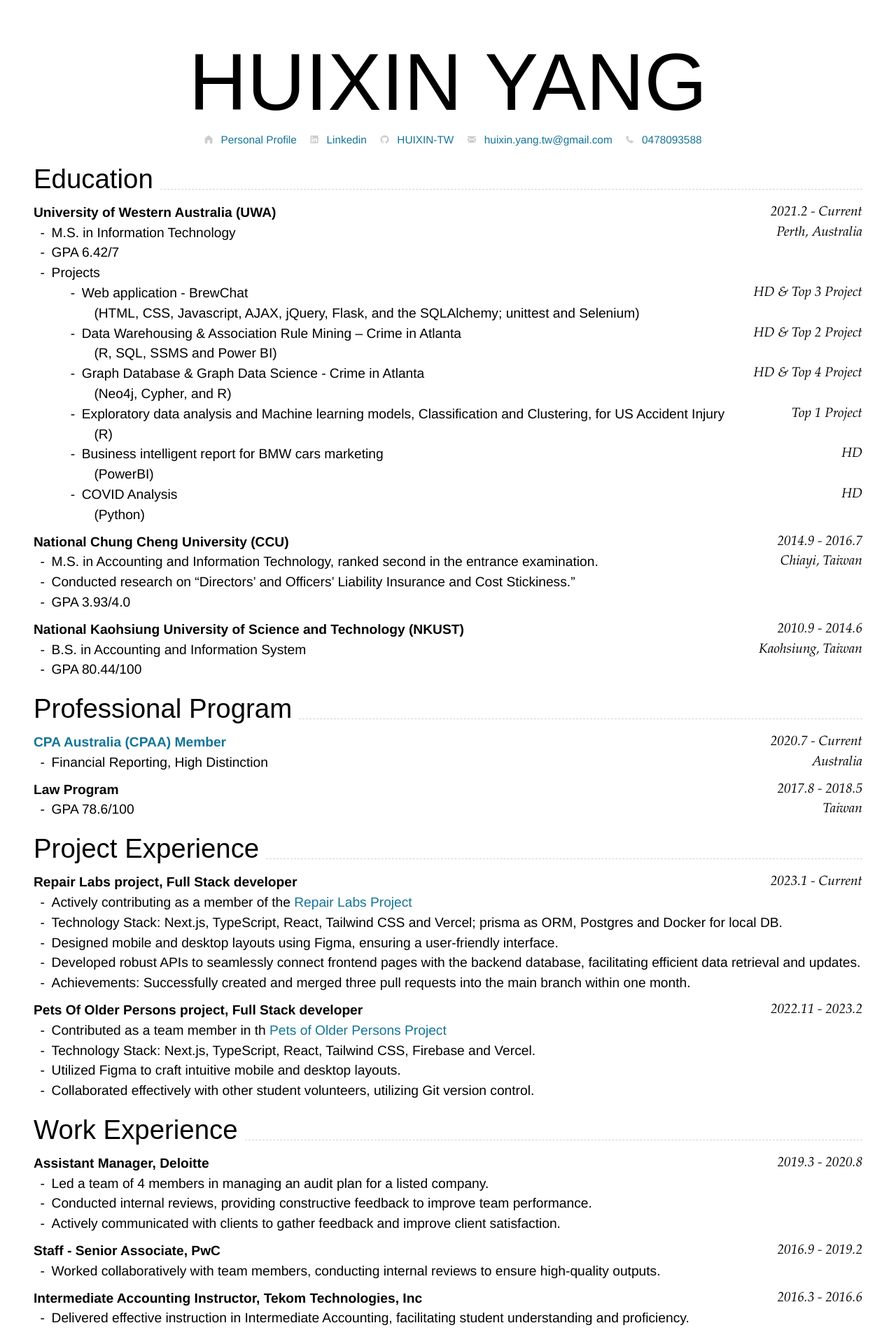
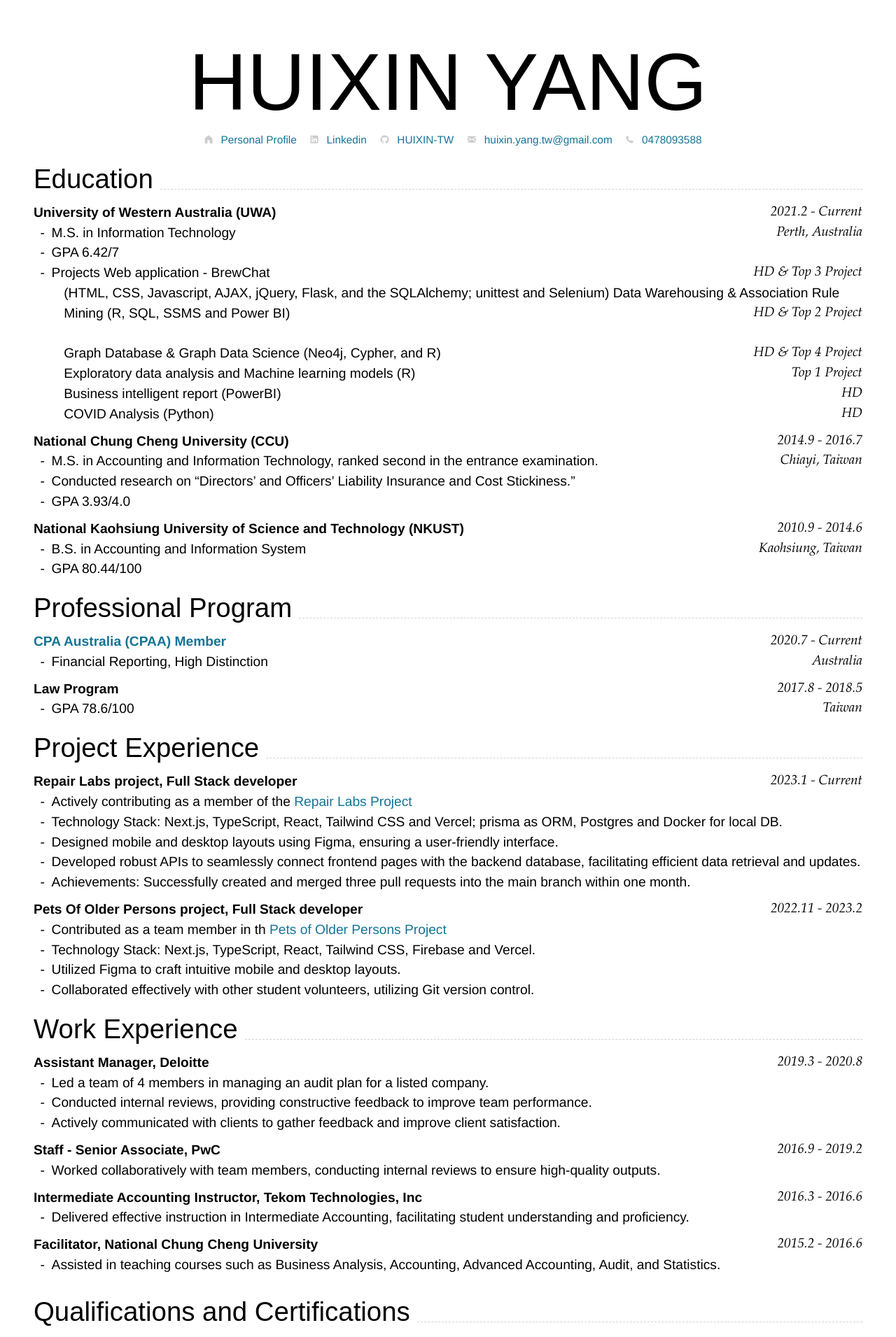
Before and after one commit to HUIXIN-TW/Resume, a Jekyll site: the page built from index.md, in a window 1280 px wide. Shown: the top 1911 px of the page at 70% size. Built offline with Jekyll 4.4.1, drawn with Linux system fonts in a browser that asks for light colours; nearby versions of some CDN libraries.

Commit message:
update layout

```diff
--- a/index.md
+++ b/index.md
@@ -45,18 +45,13 @@ Perth, Australia
 -   M.S. in Information Technology
 -   GPA 6.42/7
 -   Projects
-    -   Web application - BrewChat `HD & Top 3 Project` <br>
+    Web application - BrewChat `HD & Top 3 Project` <br>
     (HTML, CSS, Javascript, AJAX, jQuery, Flask, and the SQLAlchemy; unittest and Selenium)
-    -   Data Warehousing & Association Rule Mining – Crime in Atlanta `HD & Top 2 Project`<br>
-    (R, SQL, SSMS and Power BI)
-    -   Graph Database & Graph Data Science - Crime in Atlanta `HD & Top 4 Project`<br>
-    (Neo4j, Cypher, and R)
-    -   Exploratory data analysis and Machine learning models, Classification and Clustering, for US Accident Injury `Top 1 Project`<br>
-    (R)
-    -   Business intelligent report for BMW cars marketing `HD`<br>
-    (PowerBI)
-    -   COVID Analysis `HD`<br>
-    (Python)
+    Data Warehousing & Association Rule Mining (R, SQL, SSMS and Power BI) `HD & Top 2 Project`<br>
+    Graph Database & Graph Data Science (Neo4j, Cypher, and R) `HD & Top 4 Project`<br>
+    Exploratory data analysis and Machine learning models (R) `Top 1 Project`<br>
+    Business intelligent report (PowerBI) `HD`<br>
+    COVID Analysis (Python) `HD`<br>
 
 <!--
 -   Software requirements and design analysis for Transportation system - shuttleUWA
--- a/media/cv-print.css
+++ b/media/cv-print.css
@@ -132,8 +132,8 @@ table {
 
 body {
   font: normal normal 400;
-  font-size: 10pt;
-  line-height: 1em;
+  font-size: 11pt;
+  line-height: 1.5em;
   /*also written as...  font: normal normal 400 100%/1.5em;*/
   font-family: "Helvetica", sans-serif;
   /* margin: 0.5in 0.5in 0.5in 0.5in */
@@ -156,7 +156,7 @@ em {
 h1 {
   font-family: "Avenir Next", sans-serif;
   text-align: center;
-  font-size: 30pt;
+  font-size: 28pt;
   font-weight: lighter;
   position: relative;
   line-height: 1.2em;
@@ -172,7 +172,7 @@ h1 strong {
 /* Section headers */
 h2 {
   font-family: "Avenir Next", sans-serif;
-  font-size: 18pt;
+  font-size: 20pt;
   text-align: center;
   font-weight: normal;
   display: flex;
```
